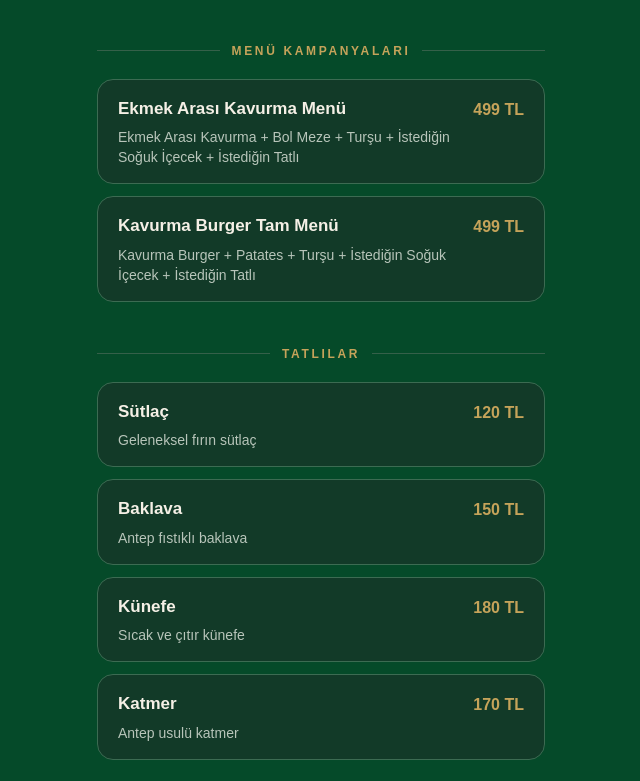
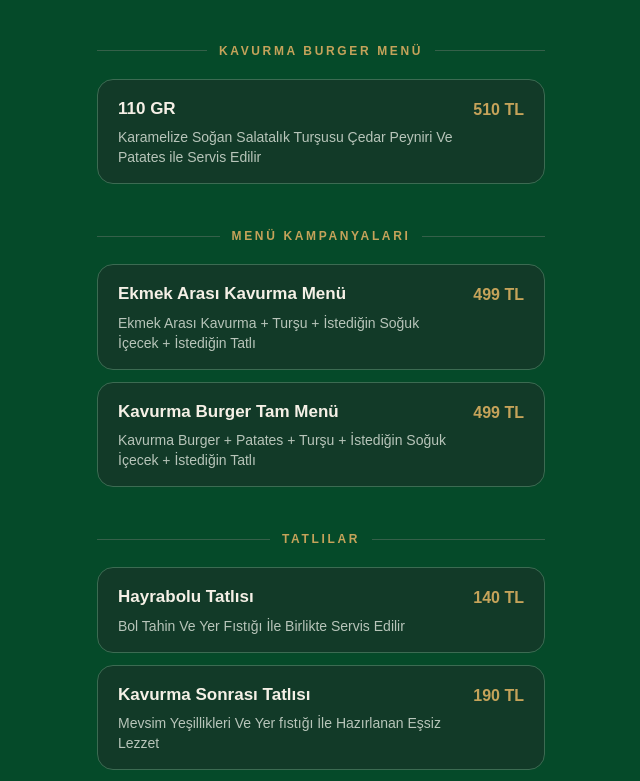
Before and after one commit to haktansengul/nfc-review-system, a Next.js app: page /n/Kavurmaciii/menu in a window 1280 px wide. Shown: the part 2183-2964 px from the top of the page, without its empty margins (319-959 px from the left). Built offline with nearby package versions, Linux system fonts and the light colour scheme.

Commit message:
Update Kavurmaciii menu

```diff
--- a/app/n/Kavurmaciii/menu/page.tsx
+++ b/app/n/Kavurmaciii/menu/page.tsx
@@ -37,6 +37,17 @@ const menu = [
         name: "200 GR",
         description: "Porsiyon kavurma",
         price: "890 TL",
+      },
+    ],
+  },
+
+  {
+    category: "EKSTRALAR",
+    items: [
+      {
+        name: "Patates Kızartması",
+        description: "Çıtır patates kızartması",
+        price: "150 TL",
       },
     ],
   },
@@ -102,7 +113,7 @@ const menu = [
     items: [
       {
         name: "110 GR",
-        description: "Kavurma burger menü",
+        description: "Karamelize Soğan Salatalık Turşusu Çedar Peyniri Ve Patates ile Servis Edilir",
         price: "510 TL",
       },
     ],
@@ -114,7 +125,7 @@ const menu = [
       {
         name: "Ekmek Arası Kavurma Menü",
         description:
-          "Ekmek Arası Kavurma + Bol Meze + Turşu + İstediğin Soğuk İçecek + İstediğin Tatlı",
+          "Ekmek Arası Kavurma + Turşu + İstediğin Soğuk İçecek + İstediğin Tatlı",
         price: "499 TL",
       },
       {
@@ -130,24 +141,20 @@ const menu = [
     category: "TATLILAR",
     items: [
       {
-        name: "Sütlaç",
-        description: "Geleneksel fırın sütlaç",
-        price: "120 TL",
+        name: "Hayrabolu Tatlısı",
+        description: "Bol Tahin Ve Yer Fıstığı İle Birlikte Servis Edilir",
+        price: "140 TL",
       },
       {
-        name: "Baklava",
-        description: "Antep fıstıklı baklava",
-        price: "150 TL",
+        name: "Kavurma Sonrası Tatlısı",
+        description:
+          "Mevsim Yeşillikleri Ve Yer fıstığı İle Hazırlanan Eşsiz Lezzet",
+        price: "190 TL",
       },
       {
-        name: "Künefe",
-        description: "Sıcak ve çıtır künefe",
-        price: "180 TL",
-      },
-      {
-        name: "Katmer",
-        description: "Antep usulü katmer",
-        price: "170 TL",
+        name: "Profesyonel Sütlaç",
+        description: "Geleneksel Fırınlanmış Sütlaç",
+        price: "190 TL",
       },
     ],
   },
```
